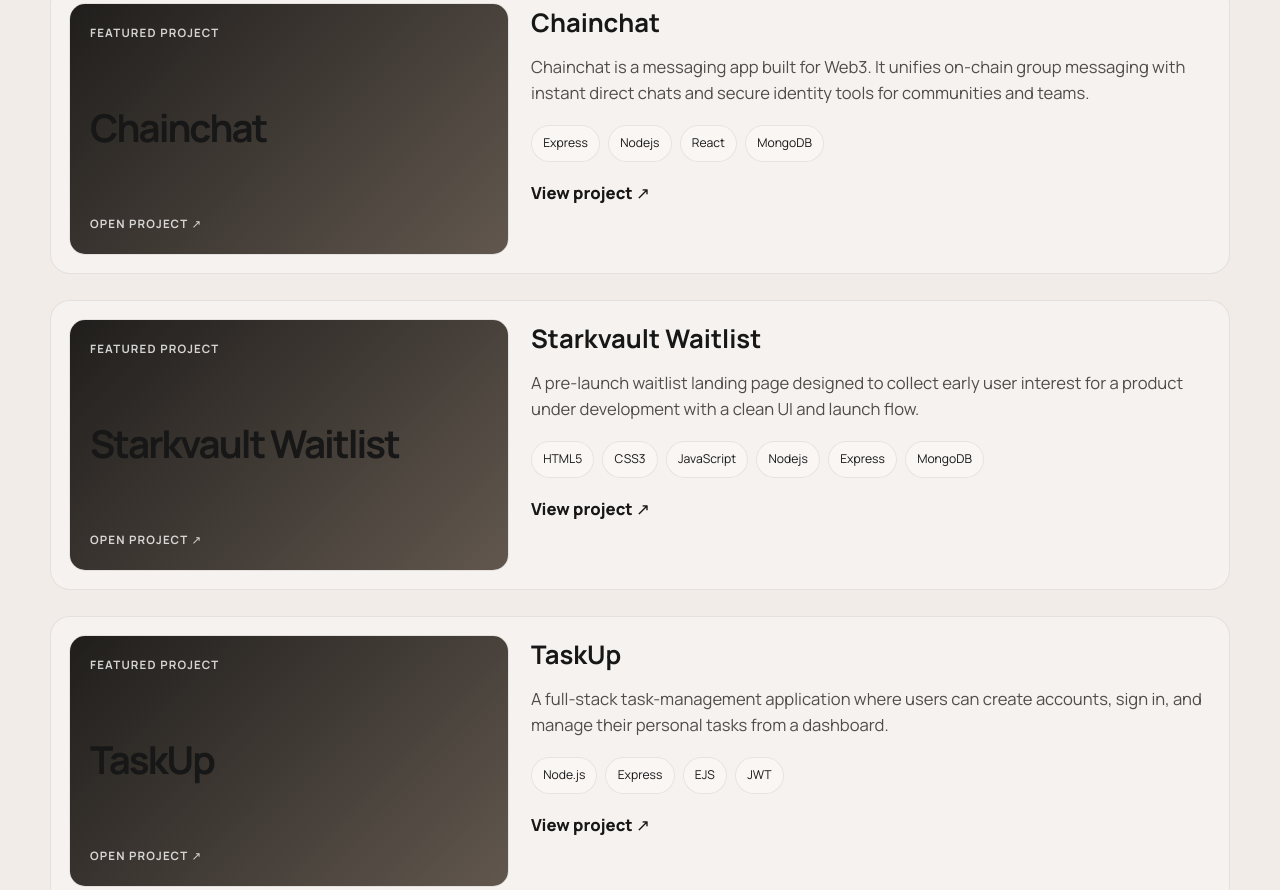
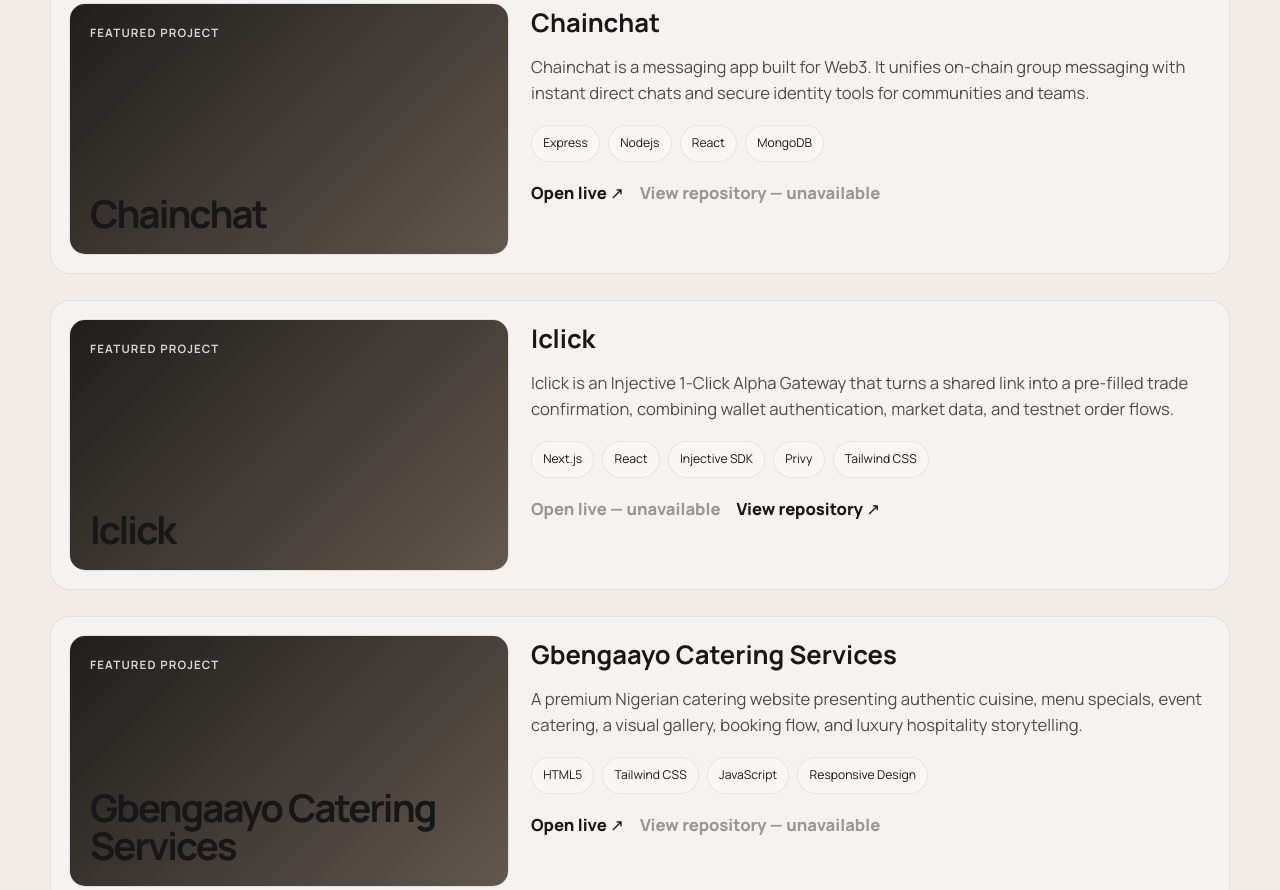
Before and after one commit to webhoster45/gbengaayo, a React (Vite) app: page / in a window 1280 px wide. Shown: the part 1465-2355 px from the top of the page. Built offline with nearby package versions, Linux system fonts and the light colour scheme.

Commit message:
Update portfolio project links

```diff
--- a/src/App.css
+++ b/src/App.css
@@ -324,6 +324,23 @@
   color: var(--text);
 }
 
+.project-links {
+  display: flex;
+  flex-wrap: wrap;
+  gap: 16px;
+  margin-top: 18px;
+}
+
+.project-links .project-link {
+  margin-top: 0;
+}
+
+.project-action-unavailable {
+  color: var(--muted);
+  cursor: default;
+  opacity: 0.55;
+}
+
 .gallery-grid,
 .repo-grid {
   display: grid;
--- a/src/App.jsx
+++ b/src/App.jsx
@@ -7,75 +7,91 @@
     description:
       'Avio is an AI-powered smart wallet assistant that lets users issue natural-language instructions to perform automated payments, savings, conditional transfers, or escrow releases.',
     stack: ['Nodejs', 'Express', 'MongoDB'],
-    url: 'https://avioprototype.netlify.app/',
+    liveUrl: 'https://avioprototype.netlify.app/',
   },
   {
     name: 'Chainchat',
     description:
       'Chainchat is a messaging app built for Web3. It unifies on-chain group messaging with instant direct chats and secure identity tools for communities and teams.',
     stack: ['Express', 'Nodejs', 'React', 'MongoDB'],
-    url: 'https://chainchatprototype.netlify.app/',
+    liveUrl: 'https://chainchatprototype.netlify.app/',
+  },
+  {
+    name: 'Iclick',
+    description:
+      'Iclick is an Injective 1-Click Alpha Gateway that turns a shared link into a pre-filled trade confirmation, combining wallet authentication, market data, and testnet order flows.',
+    stack: ['Next.js', 'React', 'Injective SDK', 'Privy', 'Tailwind CSS'],
+    repoUrl: 'https://github.com/webhoster45/Iclick',
+  },
+  {
+    name: 'Gbengaayo Catering Services',
+    description:
+      'A premium Nigerian catering website presenting authentic cuisine, menu specials, event catering, a visual gallery, booking flow, and luxury hospitality storytelling.',
+    stack: ['HTML5', 'Tailwind CSS', 'JavaScript', 'Responsive Design'],
+    liveUrl: 'https://gcservices.netlify.app/',
   },
   {
     name: 'Starkvault Waitlist',
     description:
       'A pre-launch waitlist landing page designed to collect early user interest for a product under development with a clean UI and launch flow.',
     stack: ['HTML5', 'CSS3', 'JavaScript', 'Nodejs', 'Express', 'MongoDB'],
-    url: 'https://starkvaultwaitlist.netlify.app/',
+    liveUrl: 'https://starkvaultwaitlist.netlify.app/',
+    repoUrl: 'https://github.com/webhoster45/shadowvault-starknet',
   },
   {
     name: 'TaskUp',
     description: 'A full-stack task-management application where users can create accounts, sign in, and manage their personal tasks from a dashboard.',
     stack: ['Node.js', 'Express', 'EJS', 'JWT'],
-    url: 'https://github.com/webhoster45/TaskUp',
+    repoUrl: 'https://github.com/webhoster45/TaskUp',
   },
   {
     name: 'StudyStream',
     description: 'A lightweight full-stack study tool that turns uploaded academic PDFs into structured revision notes, summaries, key points, and definitions.',
     stack: ['JavaScript', 'Tailwind CSS', 'Vercel', 'pdf-parse'],
-    url: 'https://github.com/webhoster45/studystream',
+    repoUrl: 'https://github.com/webhoster45/studystream',
   },
   {
     name: 'SolarSphere',
     description: 'Sustainability-driven product concept with a polished landing experience and strong visual storytelling.',
     stack: ['UI/UX', 'Landing', 'Brand'],
-    url: 'https://github.com/webhoster45/solarsphere',
+    repoUrl: 'https://github.com/webhoster45/solarsphere',
   },
   {
     name: 'QuickTest MVP',
     description: 'A quiz-platform backend for UNIPaul Awka students, supporting course discovery, question banks, scoring, attempt history, leaderboards, and uploads.',
     stack: ['Node.js', 'Express', 'MongoDB', 'JWT'],
-    url: 'https://github.com/webhoster45/QuickTesT-MVP',
+    liveUrl: 'https://quicktest-mvp.netlify.app/',
+    repoUrl: 'https://github.com/webhoster45/QuickTesT-MVP',
   },
   {
     name: 'Jue',
     description: 'A Node.js backend prototype for queueing email jobs, with user authentication, MongoDB job records, and pending, processing, and completed statuses.',
     stack: ['Node.js', 'Express', 'MongoDB', 'JWT'],
-    url: 'https://github.com/webhoster45/Jue',
+    repoUrl: 'https://github.com/webhoster45/Jue',
   },
   {
     name: 'URL Short',
     description: 'An Express URL shortener that creates six-character short codes, stores the original links and click data locally, and redirects visitors to the saved destination.',
     stack: ['Node.js', 'Express', 'JSON Storage'],
-    url: 'https://github.com/webhoster45/url-shortener',
+    repoUrl: 'https://github.com/webhoster45/url-shortener',
   },
   {
     name: 'ChatMe',
     description: 'A real-time Node.js and Socket.IO chat application with JWT authentication, user registration, private messaging, and locally stored messages.',
     stack: ['Node.js', 'Socket.IO', 'JWT', 'JavaScript'],
-    url: 'https://github.com/webhoster45/Chatme',
+    repoUrl: 'https://github.com/webhoster45/Chatme',
   },
   {
     name: 'ImpactBridge',
     description: 'Community-impact platform concept designed for engagement, information flow, and digital storytelling.',
     stack: ['Platform', 'Community', 'UX'],
-    url: 'https://github.com/webhoster45/impactbridge',
+    repoUrl: 'https://github.com/Georgeozoemena/ImpactBridge',
   },
   {
     name: 'Mini-Cloud',
     description: 'A lightweight Express file-storage app that accepts multi-file uploads, saves file metadata locally, and exposes a route to retrieve uploaded files.',
     stack: ['Node.js', 'Express', 'Multer', 'File Storage'],
-    url: 'https://github.com/webhoster45/mini-cloud',
+    repoUrl: 'https://github.com/webhoster45/mini-cloud',
   },
 ]
 
@@ -241,13 +257,13 @@
           <div className="section-body projects-stack">
             {projectCards.map((project) => (
               <article className="project-showcase" key={project.name}>
-                <a className="showcase-image" href={project.url} target="_blank" rel="noreferrer">
+                <div className="showcase-image">
                   <div className="project-preview">
                     <span>Featured project</span>
                     <strong>{project.name}</strong>
-                    <span>Open project ↗</span>
+                    {/* <span>{project.liveUrl ? 'Live preview' : 'Repository preview'}</span> */}
                   </div>
-                </a>
+                </div>
                 <div className="showcase-copy">
                   <h3>{project.name}</h3>
                   <p>{project.description}</p>
@@ -256,9 +272,22 @@
                       <span key={item}>{item}</span>
                     ))}
                   </div>
-                  <a className="project-link" href={project.url} target="_blank" rel="noreferrer">
-                    View project ↗
-                  </a>
+                  <div className="project-links">
+                    {project.liveUrl ? (
+                      <a className="project-link" href={project.liveUrl} target="_blank" rel="noreferrer">
+                        Open live ↗
+                      </a>
+                    ) : (
+                      <span className="project-link project-action-unavailable">Open live — unavailable</span>
+                    )}
+                    {(project.repoUrl || project.url) ? (
+                      <a className="project-link" href={project.repoUrl || project.url} target="_blank" rel="noreferrer">
+                        View repository ↗
+                      </a>
+                    ) : (
+                      <span className="project-link project-action-unavailable">View repository — unavailable</span>
+                    )}
+                  </div>
                 </div>
               </article>
             ))}
```
Also changed, not shown: 1 other file (tests, documents, lock files or other folders).
